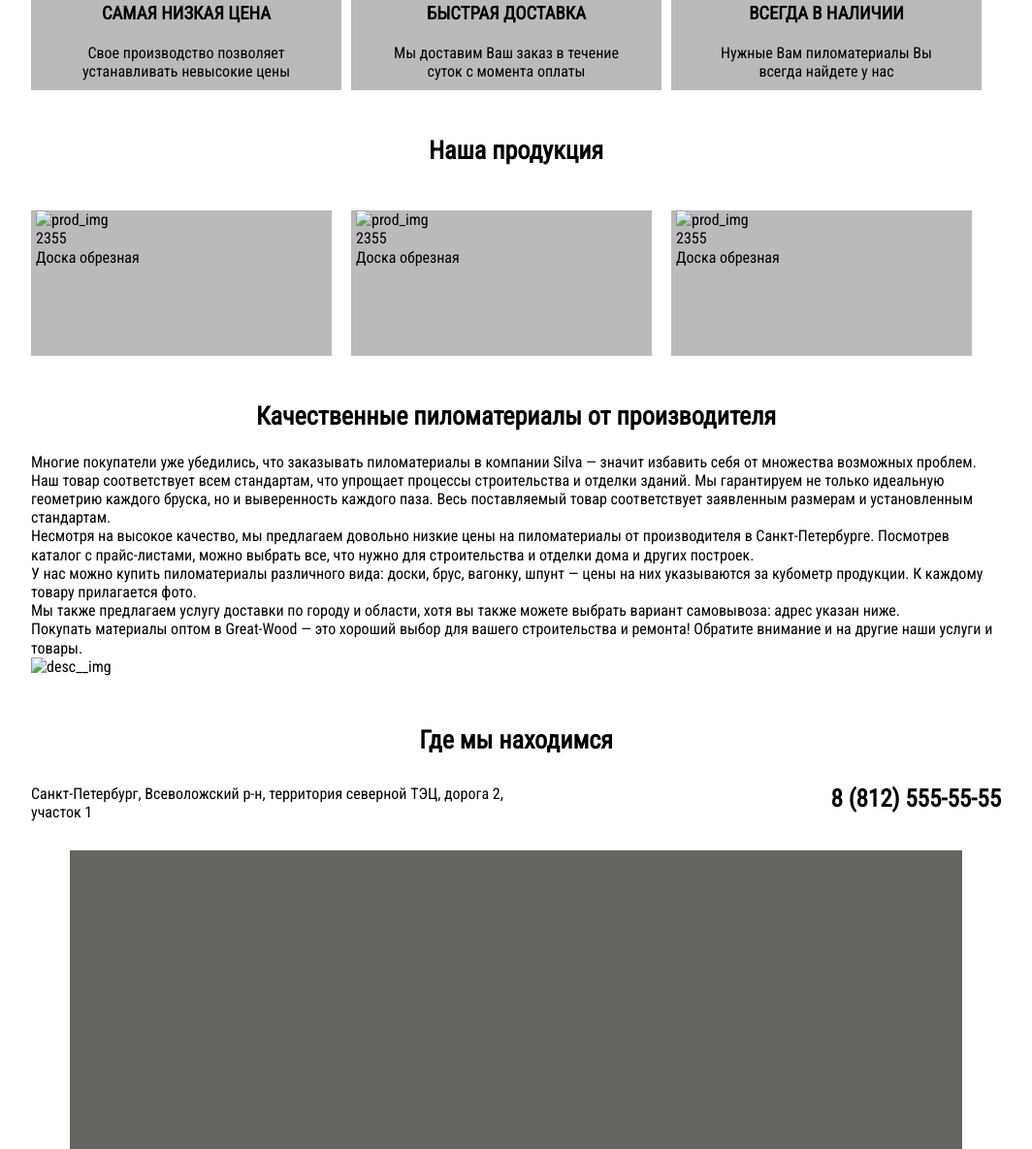
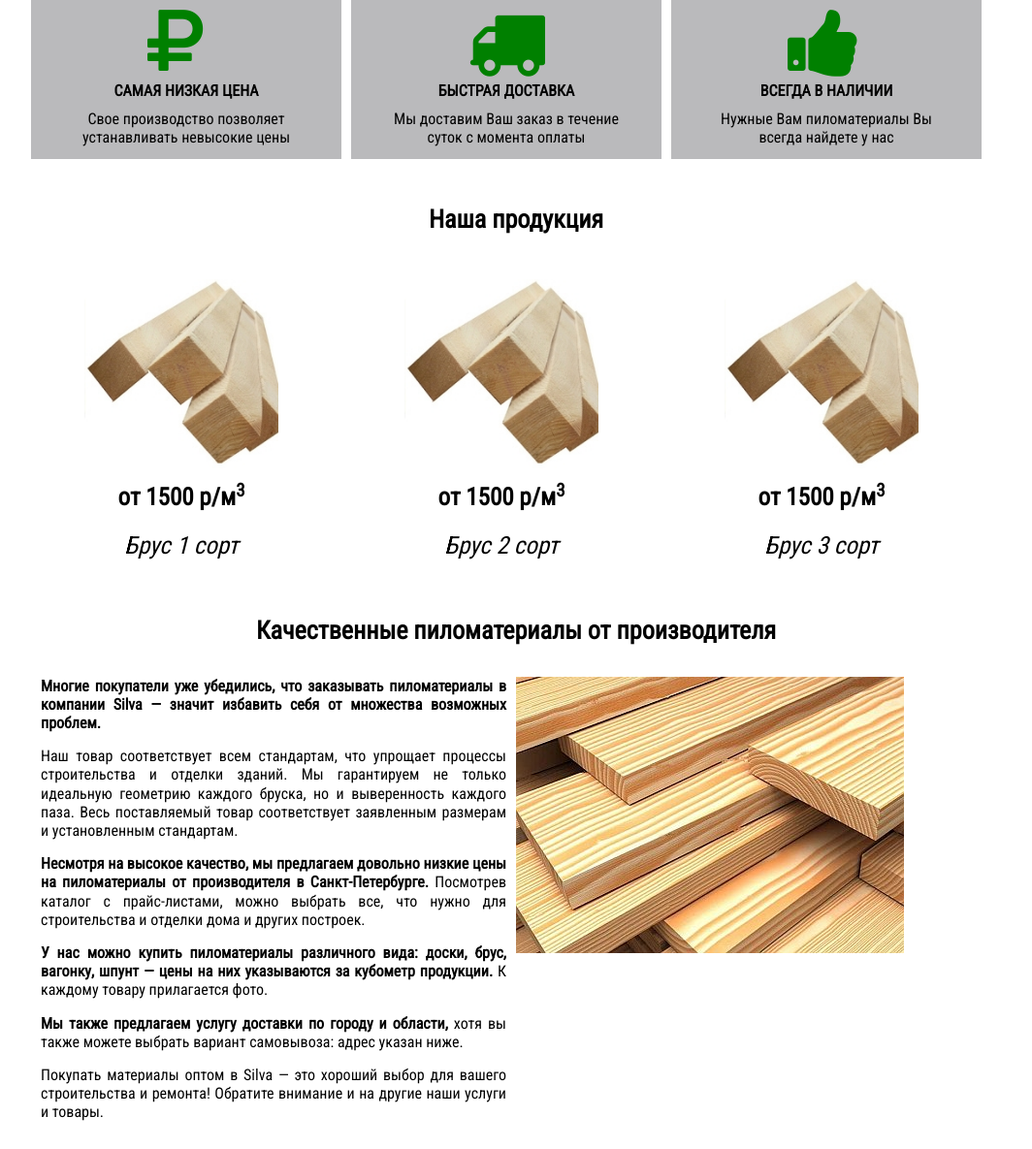
Before and after one commit to enmalafeev/Silva, a website: page app/index.html in a window 1280 px wide. Shown: the part 1067-2252 px from the top of the page at 97% size, without its empty margins (108-1172 px from the left). Drawn offline with Linux system fonts and the light colour scheme.

Commit message:
Products + Yandex Map
Сделал секцию Products и "О нас" и добавил Яндекс Карту

```diff
--- a/app/index.html
+++ b/app/index.html
@@ -65,11 +65,12 @@
 		<section class="features">
 
 			<!-- <div class="container"> -->
+			<h2 class="features__title">Наши преимущества</h2>
 			<div class="features__item">
 				<div class="features__img">
 					<i class="fa fa-rub fa-5x" aria-hidden="true"></i>
 				</div>
-					<h3 class="features__title">Самая низкая цена</h3>
+				<b class="features__name">Самая низкая цена</b>
 				<p class="features__desc">Свое производство позволяет устанавливать невысокие цены</p>
 			</div>
 
@@ -77,7 +78,7 @@
 				<div class="features__img">
 					<i class="fa fa-truck fa-5x" aria-hidden="true"></i>
 				</div>
-					<h3 class="features__title">Быстрая доставка</h3>
+				<b class="features__name">Быстрая доставка</b>
 				<p class="features__desc">Мы доставим Ваш заказ в течение суток с момента оплаты</p>
 			</div>
 
@@ -85,7 +86,7 @@
 				<div class="features__img">
 					<i class="fa fa-thumbs-up fa-5x" aria-hidden="true"></i>
 				</div>
-					<h3 class="features__title">Всегда в наличии</h3>
+				<b class="features__name">Всегда в наличии</b>
 				<p class="features__desc">Нужные Вам пиломатериалы Вы всегда найдете у нас</p>
 			</div>
 
@@ -99,21 +100,21 @@
 				<h2 class="products__title">Наша продукция</h2>
 
 				<div class="products__item">
-					<img src="" alt="prod_img" class="products__img">
-					<div class="products_price">2355</div>
-					<span class="products__desc">Доска обрезная</span>
+					<img src="img/jpg/brus1.jpg" alt="prod_img" class="products__img">
+					<div class="products_price">от 1500 р/м<sup>3</sup></div>
+					<span class="products__desc">Брус 1 сорт</span>
 				</div>
 
 				<div class="products__item">
-					<img src="" alt="prod_img" class="products__img">
-					<div class="products_price">2355</div>
-					<span class="products__desc">Доска обрезная</span>
+					<img src="img/jpg/brus1.jpg" alt="prod_img" class="products__img">
+					<div class="products_price">от 1500 р/м<sup>3</sup></div>
+					<span class="products__desc">Брус 2 сорт</span>
 				</div>
 
 				<div class="products__item">
-					<img src="" alt="prod_img" class="products__img">
-					<div class="products_price">2355</div>
-					<span class="products__desc">Доска обрезная</span>
+					<img src="img/jpg/brus1.jpg" alt="prod_img" class="products__img">
+					<div class="products_price">от 1500 р/м<sup>3</sup></div>
+					<span class="products__desc">Брус 3 сорт</span>
 				</div>
 
 			</div>
@@ -121,17 +122,24 @@
 		</section>
 
 		<section class="description">
-			<div class="container">
+
 			<h2 class="description__title">
 				Качественные пиломатериалы от производителя
 			</h2>
-				<p class="description__parag">Многие покупатели уже убедились, что заказывать пиломатериалы в компании Silva — значит избавить себя от множества возможных проблем.</p>
+			<div class="container">
+				<div class="description-left">
+					<p class="description__parag"><b>Многие покупатели уже убедились, что заказывать пиломатериалы в компании Silva — значит избавить себя от множества возможных проблем.</b></p>
 					<p class="description__parag">Наш товар соответствует всем стандартам, что упрощает процессы строительства и отделки зданий. Мы гарантируем не только идеальную геометрию каждого бруска, но и выверенность каждого паза. Весь поставляемый товар соответствует заявленным размерам и установленным стандартам.</p>
-				<p class="description__parag">Несмотря на высокое качество, мы предлагаем довольно низкие цены на пиломатериалы от производителя в Санкт-Петербурге. Посмотрев каталог с прайс-листами, можно выбрать все, что нужно для строительства и отделки дома и других построек.</p>
-				<p class="description__parag">У нас можно купить пиломатериалы различного вида: доски, брус, вагонку, шпунт — цены на них указываются за кубометр продукции. К каждому товару прилагается фото.</p>
-				<p class="description__parag">Мы также предлагаем услугу доставки по городу и области, хотя вы также можете выбрать вариант самовывоза: адрес указан ниже.</p>
-				<p class="description__parag">Покупать материалы оптом в Great-Wood — это хороший выбор для вашего строительства и ремонта! Обратите внимание и на другие наши услуги и товары.</p>
-				<img src="" alt="desc__img" class="description__img">
+					<p class="description__parag"><b>Несмотря на высокое качество, мы предлагаем довольно низкие цены на пиломатериалы от производителя в Санкт-Петербурге.</b> Посмотрев каталог с прайс-листами, можно выбрать все, что нужно для строительства и отделки дома и других построек.</p>
+					<p class="description__parag"><b>У нас можно купить пиломатериалы различного вида: доски, брус, вагонку, шпунт — цены на них указываются за кубометр продукции.</b> К каждому товару прилагается фото.</p>
+					<p class="description__parag"><b>Мы также предлагаем услугу доставки по городу и области,</b> хотя вы также можете выбрать вариант самовывоза: адрес указан ниже.</p>
+					<p class="description__parag">Покупать материалы оптом в Silva — это хороший выбор для вашего строительства и ремонта! Обратите внимание и на другие наши услуги и товары.</p>
+				</div>
+
+				<div class="description-right">
+					<img src="img/jpg/doska.jpg" alt="doska" class="description__img">
+				</div>
+
 			</div>
 
 		</section>
@@ -145,7 +153,9 @@
 				<div class="maps__phone">8 (812) 555-55-55</div>
 			</div>
 
-			<div class="maps__map"></div>
+			 <div id="map" class="maps__map"></div>
+
+
 
 
 		</section>
@@ -176,5 +186,7 @@
 		</div>
 	</footer>
 
+	<script src="https://api-maps.yandex.ru/2.1/?lang=ru_RU" type="text/javascript"></script>
+	<script src="js/js.js"></script>
 </body>
 </html>
--- /dev/null
+++ b/app/js/js.js
@@ -0,0 +1,36 @@
+ymaps.ready(init);
+    var myMap,
+    	myPlacemark1,
+    	myPlacemark;
+
+
+    function init(){
+        myMap = new ymaps.Map("map", {
+            center: [59.66976990, 29.90360227],
+            zoom: 14
+        });
+
+        myPlacemark1 = new ymaps.Placemark([59.66976990, 29.90360227], {
+        	balloonContentHeader: 'Пилорама Silva',
+		    balloonContentBody: 'Пилорама Silva',
+		    balloonContentFooter: 'Брус, доска по лучшим ценам',
+		    hintContent: 'Пиломатериалы, напрямую от производителя'
+        });
+
+        // myMap.geoObjects.add(myPlacemark1);
+
+        var myPlacemark = new ymaps.Placemark([59.66976990, 29.90360227], {
+        	balloonContentHeader: 'Пилорама Silva',
+		    balloonContentBody: 'Пилорама Silva',
+		    balloonContentFooter: 'Брус, доска по лучшим ценам',
+		    hintContent: 'Пиломатериалы, напрямую от производителя'
+        }, {
+	        iconLayout: 'default#image',
+	        iconImageHref: 'img/png/pointer.png',
+	        iconImageSize: [60, 64],
+	        iconImageOffset: [-30, -74]
+	    });
+
+	    myMap.geoObjects.add(myPlacemark);
+
+    }
--- a/app/sass/_vars.sass
+++ b/app/sass/_vars.sass
@@ -1,3 +1,4 @@
 $main-color: #F0F0F0
 $grey: #7D7D7D
 $black: #000000
+$white: #ffffff
--- a/app/sass/style.sass
+++ b/app/sass/style.sass
@@ -192,7 +192,15 @@ a
 
 .features__title
 	text-align: center
+	font-family: 'Roboto Condensed', sans-serif
+	font-size: 26px
+	padding-top: 25px
+
+.features__name
+	display: block
+	text-align: center
 	text-transform: uppercase
+	padding-bottom: 10px
 
 .features__desc
 	max-width: 260px
@@ -221,8 +229,29 @@ a
 	padding: 0 5px
 	margin-top: 25px
 	margin-right: 20px
-	background-color: #BABABC
+	background-color: $white
 	font-size: 16px
+
+.products__img
+	display: block
+	margin: 0 auto
+	width: 200px
+	height: 200px
+	text-align: center
+
+.products_price,
+.products__desc
+	text-align: center
+	font-family: 'Roboto Condensed', sans-serif
+	font-size: 25px
+	font-weight: bold
+	padding-top: 10px
+	padding-bottom: 10px
+
+.products__desc
+	display: block
+	font-weight: lighter
+	font-style: italic
 
 // SECTION DESCRIPTION
 
@@ -231,6 +260,27 @@ a
 	font-family: 'Roboto Condensed', sans-serif
 	font-size: 26px
 	padding-top: 25px
+
+.description-left
+	width: 50%
+	float: left
+	-webkit-box-sizing: border-box
+	-moz-box-sizing: border-box
+	box-sizing: border-box
+	padding: 10px
+
+.description-right
+	width: 50%
+	float: right
+	padding-top: 10px
+
+.description__parag
+	text-align: justify
+	padding-bottom: 15px
+
+.description__img
+	width: 400px
+	height: 285px
 
 // SECTION__MAPS
 
@@ -253,14 +303,20 @@ a
 .maps__phone
 	font-family: 'Roboto Condensed', sans-serif
 	text-align: right
-	font-size: 25px
+	font-size: 35px
 	font-weight: bold
+
+.maps__desc
+	font-family: 'Roboto Condensed', sans-serif
+	font-style: italic
+	font-size: 20px
+
 
 .maps__map
 	width: 920px
-	min-height: 510px
-	background-color: #66655F
+	height: 510px
 	margin: 0 auto
+	margin-bottom: 25px
 
 // FOOTER
 .footer
```
Also changed, not shown: app/css/style.css, app/img/jpg/brus1.jpg (added), app/img/jpg/doska.jpg (added), app/img/png/pointer.png (added). Lines whose indentation alone changed are shown as unchanged.
